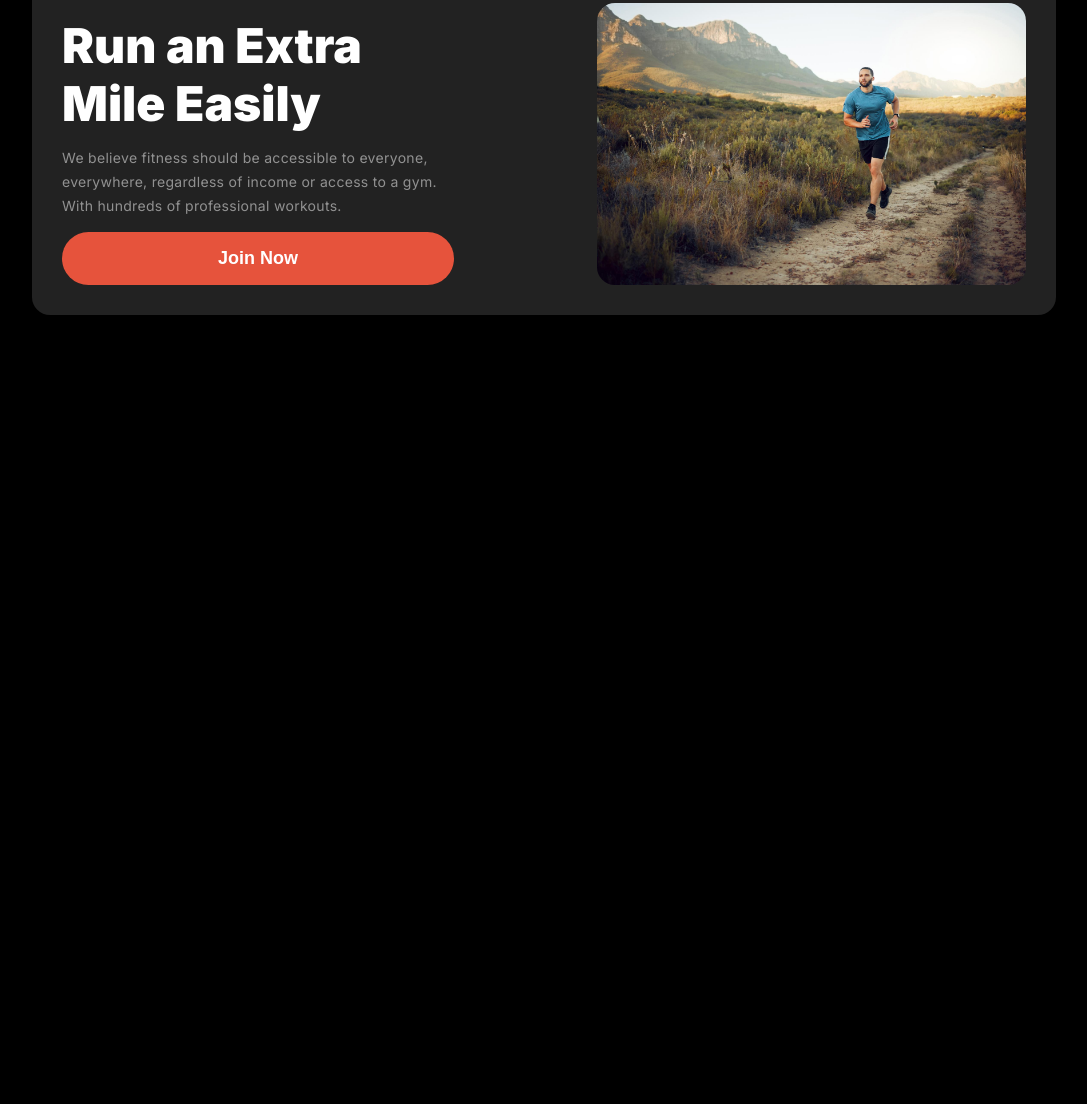
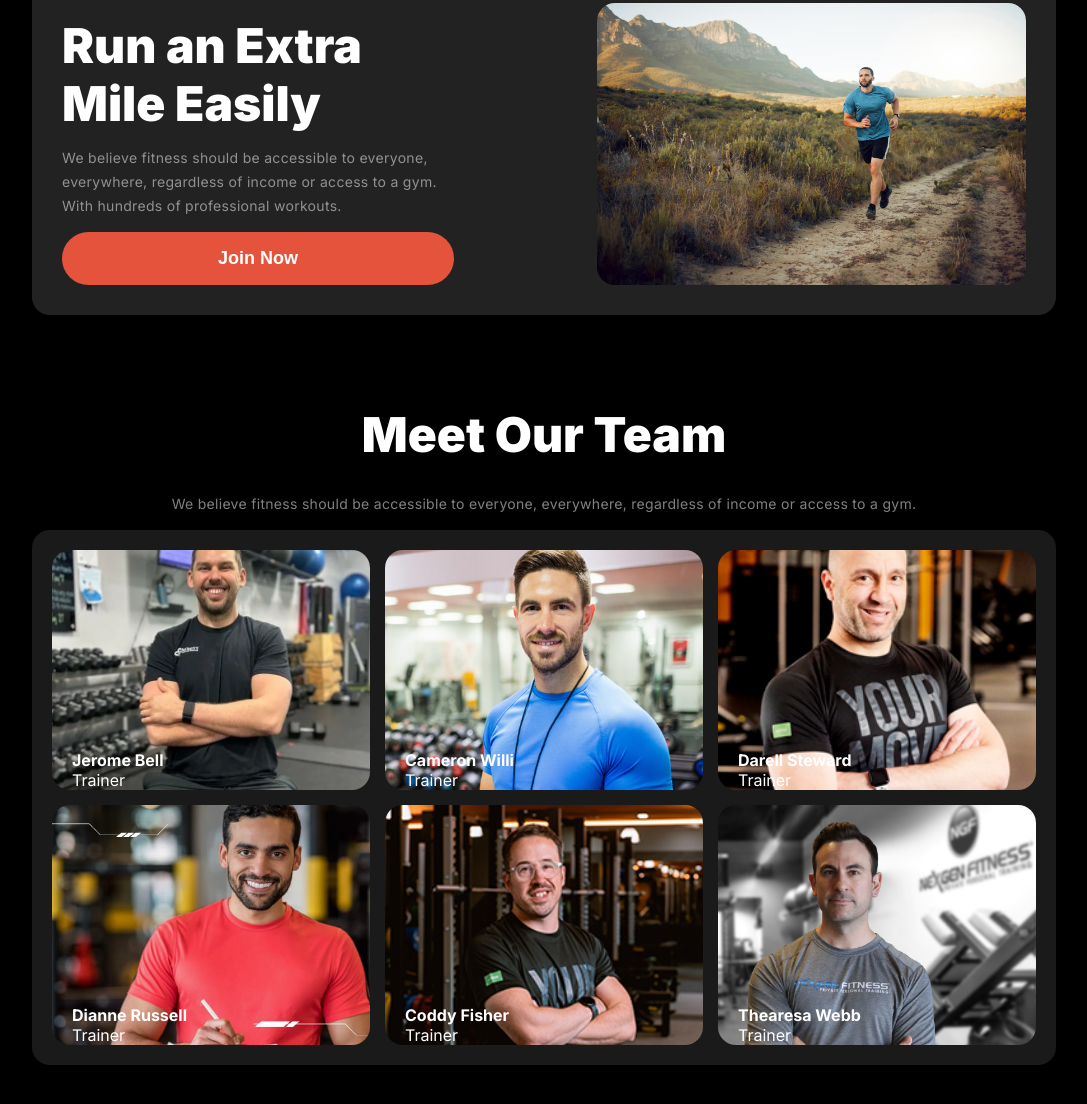
Before and after one commit to NaziaIslam2024/Fitness-Assignment, a plain HTML site: page index.html in a window 1280 px wide. Shown: the part 1263-2367 px from the top of the page, without its empty margins (96-1183 px from the left). Before the commit the page ends 1655 px from the top, so only its background shows below. Drawn offline with Linux system fonts and the light colour scheme; a web font is replaced by a local one.

Commit message:
our team completed

```diff
--- a/index.html
+++ b/index.html
@@ -89,6 +89,38 @@
             <img src="images/run.jpg" alt="running is an excercise">
         </div>
         </section>
+        <!-- meet our team section -->
+        <section class="our-team display-flex">
+        <h3 class="section-title">Meet Our Team</h3>
+        <p class="section-description">We believe fitness should be accessible to everyone, everywhere, regardless of income or access to a gym.</p>
+        <div class="team-container">
+            <div style="background-image: url('/images/trainer1.png');" class="team-card">
+                <h4 class="member-name">Jerome Bell</h4>
+                <p class="designation">Trainer</p>
+            </div>
+            <div style="background-image: url('/images/trainer2.png');" class="team-card">
+                <h4 class="member-name">Cameron Willi</h4>
+                <p class="designation">Trainer</p>
+            </div>
+            <div style="background-image: url('/images/trainer3.png');" class="team-card">
+                <h4 class="member-name">Darell Steward</h4>
+                <p class="designation">Trainer</p>
+            </div>
+            <div style="background-image: url('/images/trainer4.png');" class="team-card">
+                <h4 class="member-name">Dianne Russell</h4>
+                <p class="designation">Trainer</p>
+            </div>
+            <div style="background-image: url('/images/trainer5.png');" class="team-card">
+                <h4 class="member-name">Coddy Fisher</h4>
+                <p class="designation">Trainer</p>
+            </div>
+            <div style="background-image: url('/images/trainer6.png');" class="team-card">
+                <h4 class="member-name">Thearesa Webb</h4>
+                <p class="designation">Trainer</p>
+            </div>
+
+        </div>
+        </section>
     </main>
     <footer></footer>
 </body>
--- a/style.css
+++ b/style.css
@@ -15,7 +15,8 @@ body{
     color: white;
 }
 .change-habit,
-.run-extra{
+.run-extra,
+.our-team{
     margin: 5% 10% 6%;
 }
   /* header styles */
@@ -202,6 +203,34 @@ margin: 14px 0;
 .run-extra-info > button{
     width: 100%;
 }
+/* our team section styles  */
+
+.our-team{
+    flex-direction: column;
+}
+.team-container{
+    border-radius: 18px;
+    background: rgba(255, 255, 255, 0.1);
+    padding: 20px;
+    display: grid;
+    grid-template-columns: repeat(3, 1fr);
+    gap: 15px;
+}
+.team-card{
+    background-position: center;
+    background-size: cover;
+    /* width: 20.45rem; */
+    /* min-height: 17rem; */
+    border-radius: 18px;
+}
+.team-card > h4{
+    margin-top: 200px;
+    margin-left: 20px;
+}
+.team-card > p{
+    margin-left: 20px;
+}
+ /* RESPONSIVE FOR SMALL DEVICES */
 
 @media screen and (max-width:576px){
 
```
Lines whose indentation alone changed are shown as unchanged.
